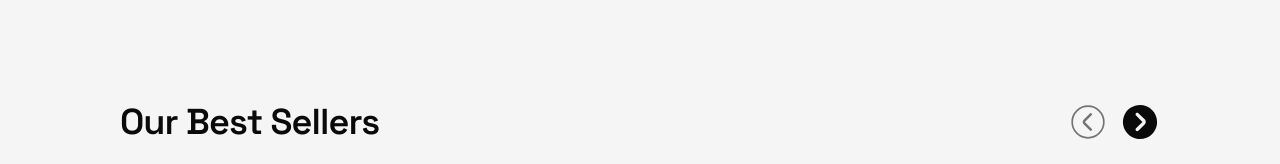
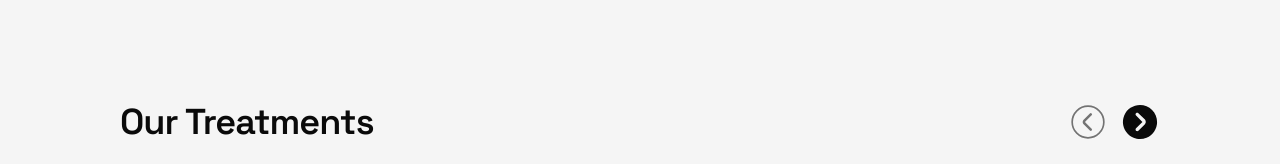
Before and after one commit to sanjiv-unbrandedrx/unbrandedrx, a Next.js app: page /staging/home-v2 in a window 1280 px wide. Shown: the part 878-1042 px from the top of the page. Built offline with nearby package versions, Linux system fonts and the light colour scheme; grey boxes are pictures that could not be loaded.

Commit message:
feat: rename best sellers to Our Treatments, add 4 hair products
Add oral finasteride, oral dutasteride, topical finasteride, and
topical dutasteride to the home-v2 treatments carousel.

```diff
--- a/src/app/staging/home-v2/page.tsx
+++ b/src/app/staging/home-v2/page.tsx
@@ -34,6 +34,38 @@ const BEST_SELLERS: Product[] = [
     image: "/home/v2/bestseller-oral-sermorelin.png",
     slug: "oral-sermorelin",
   },
+  {
+    id: "oral-finasteride",
+    name: "Oral Finasteride",
+    medicalName: "Finasteride + Minoxidil",
+    price: "69.00",
+    image: "/products/oral-finasteride-hero.png",
+    slug: "oral-finasteride",
+  },
+  {
+    id: "oral-dutasteride",
+    name: "Oral Dutasteride",
+    medicalName: "Dutasteride + Minoxidil",
+    price: "69.00",
+    image: "/products/oral-dutasteride-hero.png",
+    slug: "oral-dutasteride",
+  },
+  {
+    id: "topical-finasteride",
+    name: "Topical Finasteride",
+    medicalName: "Minoxidil + Finasteride + Tretinoin",
+    price: "59.00",
+    image: "/products/topical-finasteride-hero.png",
+    slug: "topical-finasteride",
+  },
+  {
+    id: "topical-dutasteride",
+    name: "Topical Dutasteride",
+    medicalName: "Minoxidil + Dutasteride + Tretinoin",
+    price: "69.00",
+    image: "/products/topical-dutasteride-hero.png",
+    slug: "topical-dutasteride",
+  },
 ];
 
 export default function HomeV2() {
@@ -42,7 +74,7 @@ export default function HomeV2() {
     <main>
       <HeroSection />
       <CategoryCardsSection />
-      <ProductCarousel title="Our Best Sellers" products={BEST_SELLERS} />
+      <ProductCarousel title="Our Treatments" products={BEST_SELLERS} />
       <HowItWorksSection />
       <ValuePropsSection />
       <TrustSignalsSection />
```
